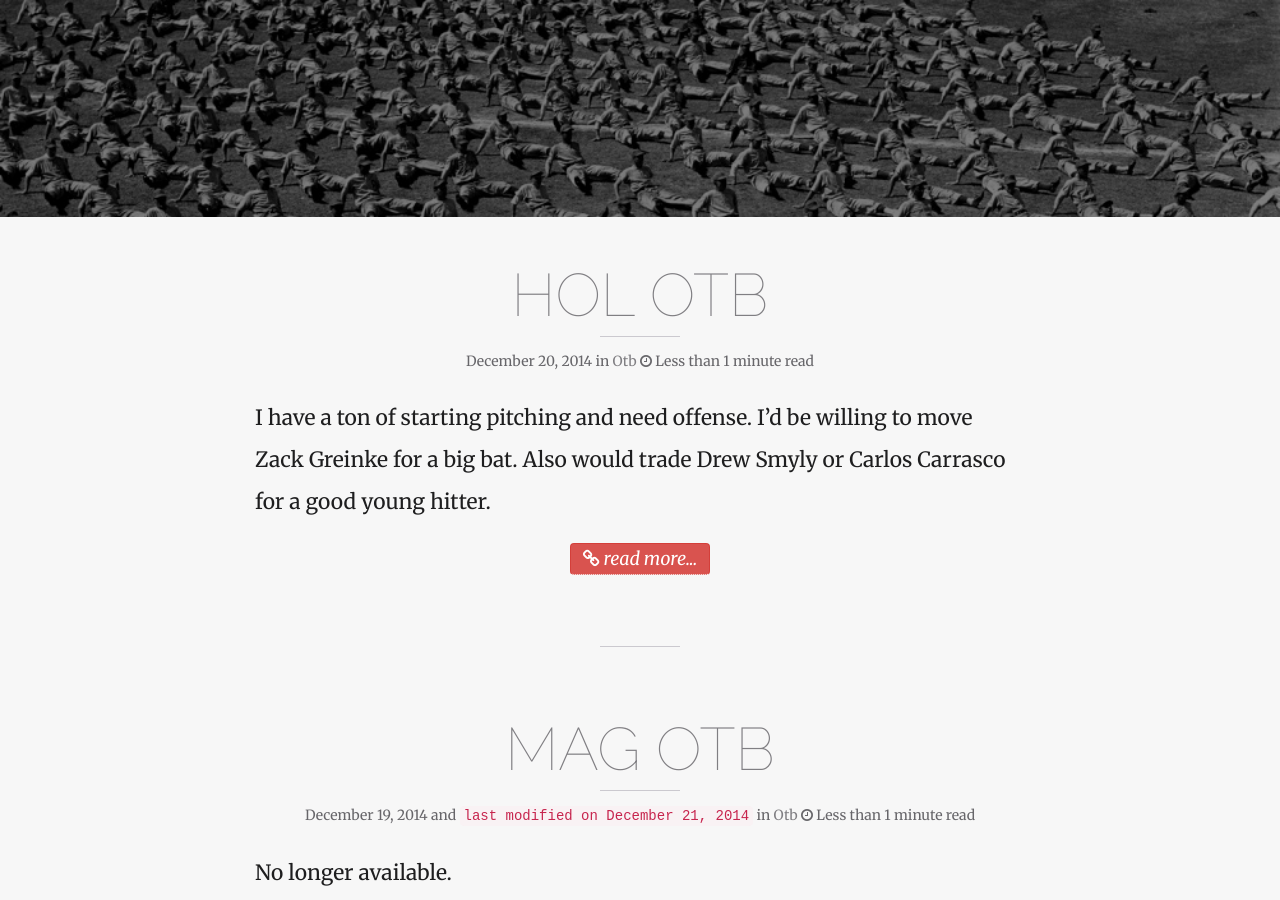
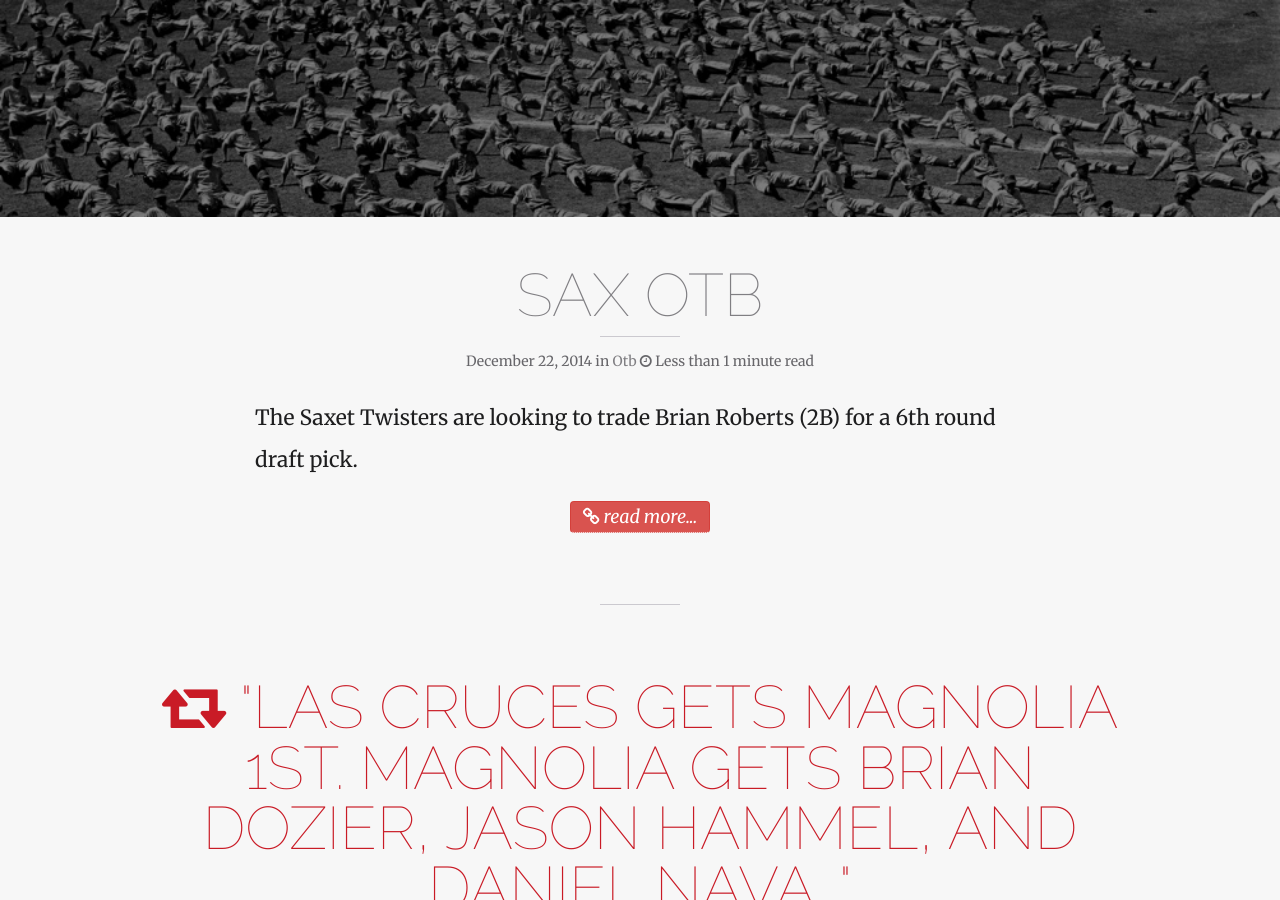
Before and after one commit to ADML1/adml1.github.io, a Jekyll site: the page built from index.html, in a window 1280 px wide and 900 px high, scrolled down 323 px. Built offline with Jekyll 4.4.1, drawn with Linux system fonts in a browser that asks for light colours; nearby versions of some CDN libraries; the list of posts is cut into pages by our own code; some of the changed text lies outside the part shown.

Commit message:
Add Mooses and Maulers trade. Post Saxet Twisters OTB.

```diff
--- /dev/null
+++ b/_posts/2014-12-22-las-mag-trade.md
@@ -0,0 +1,21 @@
+---
+layout: post
+title: Mooses and Maulers Trade
+description: "There's no crying in baseball"
+headline: "Winner Winner Chicken Dinner"
+categories: trade
+type: status
+tags:
+  - las
+  - 2015
+  - mag
+imagefeature:
+comments: true
+featured:
+published: true
+modified:
+mathjax:
+---
+
+Las Cruces gets Magnolia 1st.
+Magnolia gets Brian Dozier, Jason Hammel, and Daniel Nava.
--- /dev/null
+++ b/_posts/2014-12-22-sax-otb.md
@@ -0,0 +1,21 @@
+---
+layout: post
+title: SAX OTB
+description: "There's no crying in baseball"
+headline: "Let's make a deal"
+categories: otb
+type:
+tags:
+  - sax
+  - 2015
+imagefeature:
+comments: true
+featured:
+published: true
+modified:
+mathjax:
+---
+
+The Saxet Twisters are looking to trade Brian Roberts (2B) for a 6th round draft pick.
+
+Roberts splits are .671 / .655 with 348 PA's
--- a/trades.md
+++ b/trades.md
@@ -8,6 +8,7 @@
 
 # 2015
 
+**Mooses:** 1.6 | **Maulers:** Brian Dozier, Jason Hammel, Daniel Nava
 **Cleaners:** Neil Walker, 1.12 | **CAL:** 1.1
 
 # 2014
```
